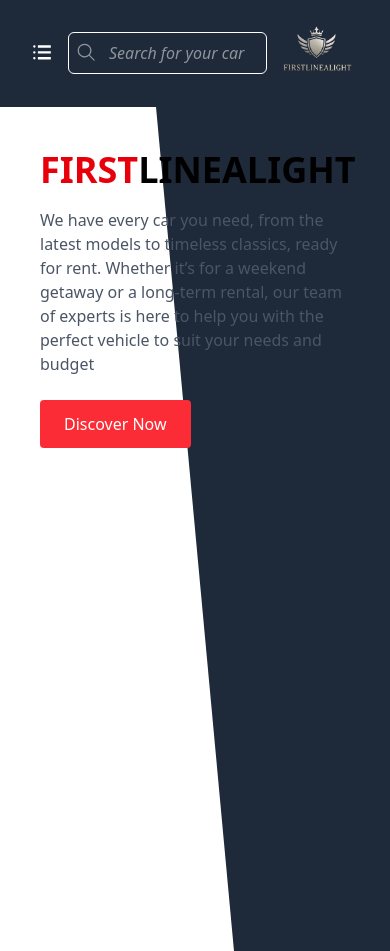
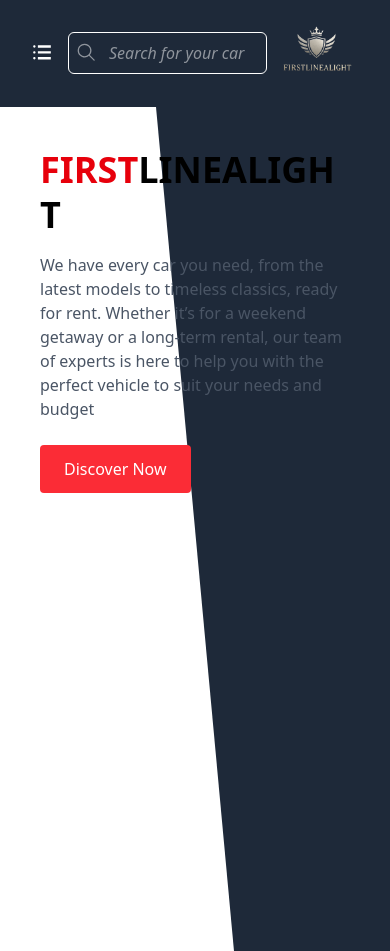
Before and after one commit to jahseed89/firstlinealight, a React (Vite) app: page / in a window 390 px wide. Built offline with nearby package versions, Linux system fonts and the light colour scheme.

Commit message:
animation updated

```diff
--- a/index.html
+++ b/index.html
@@ -2,7 +2,7 @@
 <html lang="en">
   <head>
     <meta charset="UTF-8" />
-    <!-- <link rel="icon" type="image/svg+xml" href="/vite.svg" /> -->
+    <link rel="icon" type="image/svg+xml" href="/src/assets/logo.png" />
     <meta name="viewport" content="width=device-width, initial-scale=1.0" />
     <title>Rent A Car</title>
   </head>
--- a/src/components/home/Home.tsx
+++ b/src/components/home/Home.tsx
@@ -1,4 +1,31 @@
 import React from 'react'
+import { motion } from 'framer-motion'
+
+const text = 'FIRSTLINEALIGHT'.split('')
+
+const container = {
+  hidden: { opacity: 0 },
+  show: {
+    opacity: 1,
+    transition: {
+      staggerChildren: 0.07,
+      delayChildren: 0.3
+    }
+  }
+}
+
+const letter = {
+  hidden: { y: 40, opacity: 0 },
+  show: {
+    y: 0,
+    opacity: 1,
+    transition: {
+      type: 'spring',
+      damping: 12,
+      stiffness: 100
+    }
+  }
+}
 
 const Home = () => {
   return (
@@ -8,9 +35,22 @@
           style={{ clipPath: 'polygon(40% 0, 100% 0, 100% 100%, 60% 100%)' }}>
         </div>
         <div className="relative z-10 p-10 md:p-20 max-w-3xl">
-          <h1 className="text-4xl md:text-5xl font-bold text-black leading-tight">
-            <span className="text-red-600">FIRST</span>LINEALIGHT
-          </h1>
+          <motion.h1
+            className="text-4xl md:text-5xl font-bold text-black leading-tight flex flex-wrap"
+            variants={container}
+            initial="hidden"
+            animate="show"
+          >
+            {text.map((char, i) => (
+              <motion.span
+                key={i}
+                variants={letter}
+                className={`${i < 5 ? 'text-red-600' : 'text-black'}`}
+              >
+                {char}
+              </motion.span>
+            ))}
+          </motion.h1>
           <p className="mt-4 text-gray-600">
             We have every car you need, from the latest models to timeless classics, ready for rent. Whether it’s for a weekend getaway or a long-term rental, our team of experts is here to help you with the perfect vehicle to suit your needs and budget
           </p>
```
